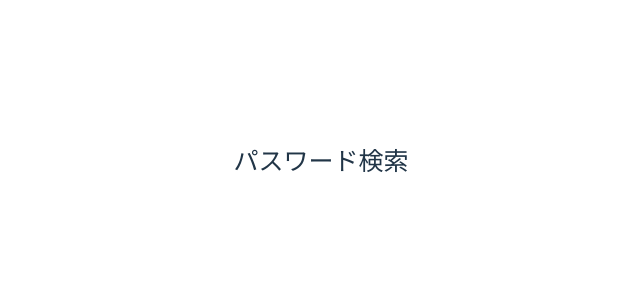
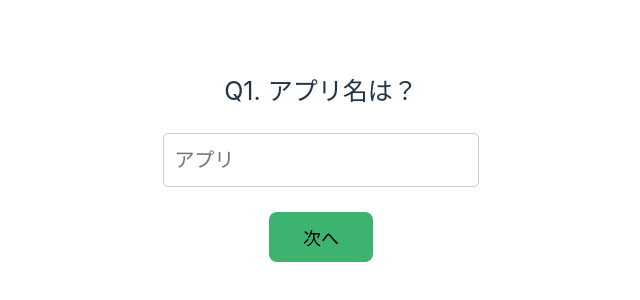
Before and after one commit to Yu-Mo-13/PwdChat, a React (Vite) app in the folder pmapp-mobile/: page /chat in a window 1280 px wide. Shown: the part 240-540 px from the top of the page, without its empty margins (319-959 px from the left). Built offline with nearby package versions, Linux system fonts and the light colour scheme.

Commit message:
アカウント必要区分をAPIから取得。エラーハンドリングがtodo。

```diff
--- a/pmapp-mobile/src/Chat.tsx
+++ b/pmapp-mobile/src/Chat.tsx
@@ -1,8 +1,49 @@
+import { useState } from "react";
+import { useNavigate } from "react-router-dom";
 import { Caption } from "./caption";
+import { Textbox } from "./textbox";
+import { Button } from "./button";
 
 const Chat = () => {
+    const [appName, setAppName] = useState<string>("");
+    const navigate = useNavigate();
+
+    const getAccountClass = () => {
+        // アカウント必要区分を取得する
+        fetch(import.meta.env.VITE_API_BASE_URL + "/application/app=" + appName)
+            .then((res) => res.json())
+            .then((data) => {
+                console.log(appName);
+                console.log(data[0].accountClas);
+                return data[0].accountClas;
+            })
+            .catch((err) => {
+                console.error(err)
+                return "-1";
+            });
+    };
+
+    const onClickSubmitApp = () => {
+        // バリデーション
+        if (appName === "") {
+            alert("アプリ名を入力してください。");
+            return;
+        }
+        // アカウント必要区分を取得する
+        // APIからアカウント必要区分が取得できなかったら、アプリ名の修正を促すアラートを出す
+        const accountClass: any = getAccountClass();
+        if (accountClass === "" || accountClass === "-1") {
+            alert("アプリ名を修正してください。");
+            return;
+        }
+        navigate("/", { replace: true });
+    }
     return (
-        <Caption caption="パスワード検索" />
-    )
+        <div className="contents">
+            <Caption caption="Q1. アプリ名は？" />
+            <Textbox type="text" placeholder="アプリ" onChange={(e: React.ChangeEvent<HTMLInputElement>) => setAppName(e.target.value)} value={appName} />
+            <Button caption="次へ" onClick={onClickSubmitApp} />
+        </div>
+    );
 };
 export default Chat;
```
Also changed, not shown: pmapp-mobile/server.tsx (+14 -0 lines), 1 other file (tests, documents, lock files or other folders).
